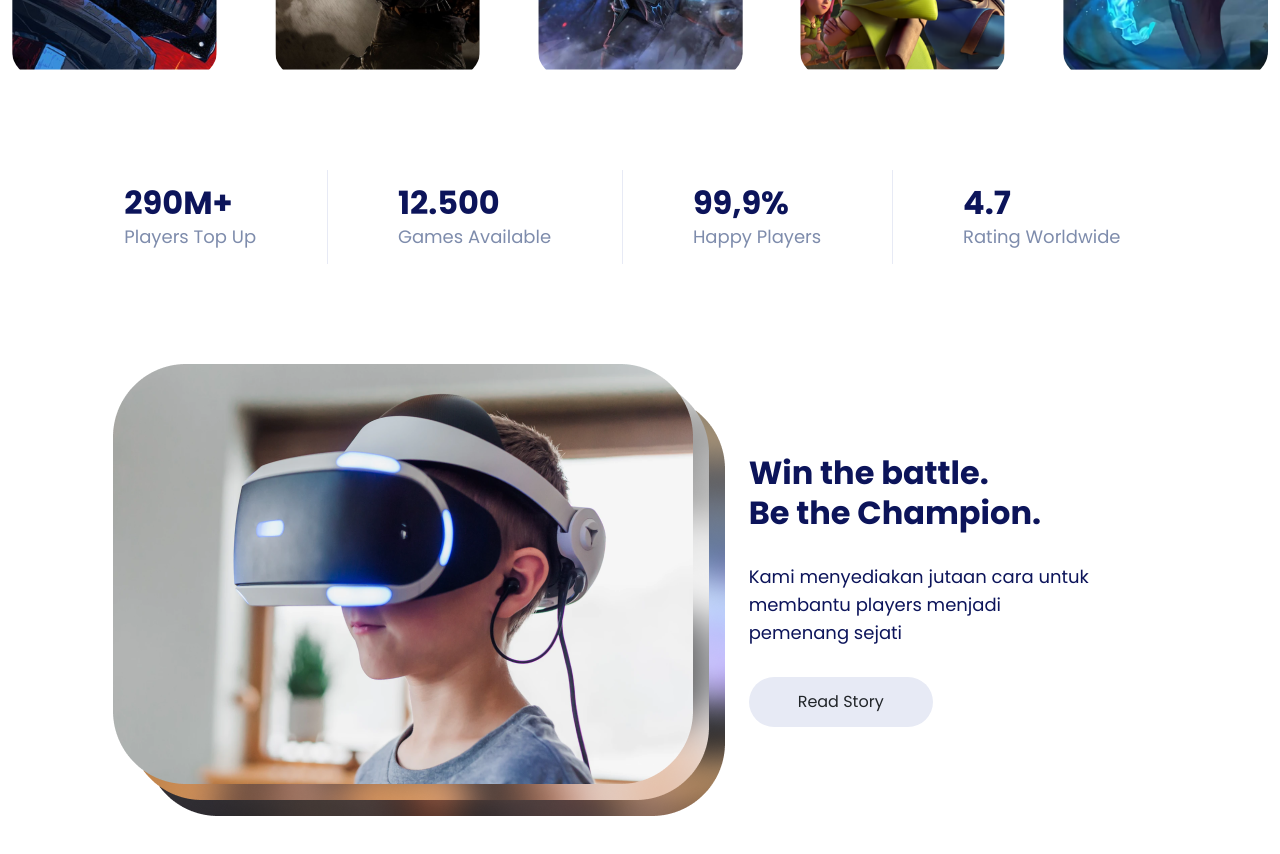
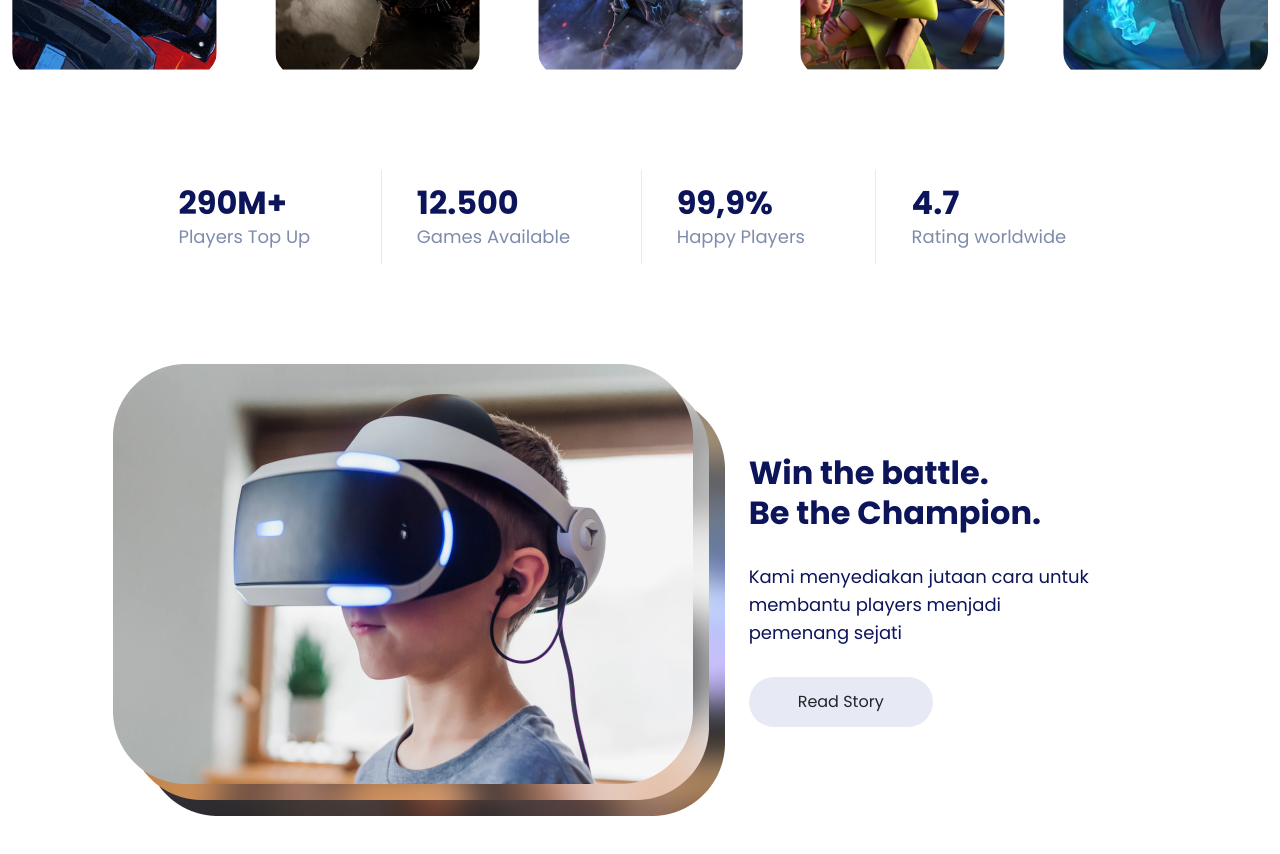
Before and after one commit to moehzi/topup-voucher-game-website, a Next.js app: page / in a window 1280 px wide. Shown: the part 1520-2374 px from the top of the page. Built offline with nearby package versions, Linux system fonts and the light colour scheme.

Commit message:
refactor: refactor reached component

```diff
--- /dev/null
+++ b/components/molecules/ReachItem/index.tsx
@@ -0,0 +1,35 @@
+interface ReachItemProps {
+  title: string;
+  category: string;
+}
+
+export default function ReachItem({ title, category }: ReachItemProps) {
+  return (
+    // eslint-disable-next-line react/jsx-no-useless-fragment
+    <>
+      {title === '4.7' ? (
+        <div className="me-lg-35">
+          <p className="text-4xl text-lg-start text-center color-palette-1 fw-bold m-0">
+            {title}
+          </p>
+          <p className="text-lg text-lg-start text-center color-palette-2 m-0">
+            {category}
+          </p>
+        </div>
+      ) : (
+        <>
+          <div className="me-lg-35">
+            <p className="text-4xl text-lg-start text-center color-palette-1 fw-bold m-0">
+              {title}
+            </p>
+            <p className="text-lg text-lg-start text-center color-palette-2 m-0">
+              {category}
+            </p>
+          </div>
+          <div className="vertical-line me-lg-35 ms-lg-35 d-lg-block d-none" />
+          <div className="horizontal-line mt-6 mb-6 me-lg-35 ms-lg-35 d-lg-none d-block" />
+        </>
+      )}
+    </>
+  );
+}
--- /dev/null
+++ b/components/organisms/Reached/index.tsx
@@ -0,0 +1,16 @@
+import ReachItem from '../../molecules/ReachItem';
+
+export default function Reached() {
+  return (
+    <section className="reached pt-50 pb-50">
+      <div className="container-fluid">
+        <div className="d-flex flex-lg-row flex-column align-items-center justify-content-center gap-lg-0 gap-4">
+          <ReachItem title="290M+" category="Players Top Up" />
+          <ReachItem title="12.500" category="Games Available" />
+          <ReachItem title="99,9%" category="Happy Players" />
+          <ReachItem title="4.7" category="Rating worldwide" />
+        </div>
+      </div>
+    </section>
+  );
+}
--- a/pages/index.tsx
+++ b/pages/index.tsx
@@ -4,6 +4,7 @@ import Navbar from '../components/organisms/Navbar';
 import Mainbanner from '../components/organisms/MainBanner';
 import TransactionStep from '../components/organisms/TransactionStep';
 import FeaturedGame from '../components/organisms/FeaturedGame';
+import Reached from '../components/organisms/Reached';
 
 function Home() {
   useEffect(() => {
@@ -15,51 +16,7 @@ function Home() {
       <Mainbanner />
       <TransactionStep />
       <FeaturedGame />
-      <section className="reached pt-50 pb-50">
-        <div className="container-fluid">
-          <div className="d-flex flex-lg-row flex-column align-items-center justify-content-center gap-lg-0 gap-4">
-            <div className="me-lg-35">
-              <p className="text-4xl text-lg-start text-center color-palette-1 fw-bold m-0">
-                290M+
-              </p>
-              <p className="text-lg text-lg-start text-center color-palette-2 m-0">
-                Players Top Up
-              </p>
-            </div>
-            <div className="vertical-line me-lg-35 ms-lg-35 d-lg-block d-none" />
-            <div className="horizontal-line mt-6 mb-6 me-lg-35 ms-lg-35 d-lg-none d-block" />
-            <div className="me-lg-35 ms-lg-35">
-              <p className="text-4xl text-lg-start text-center color-palette-1 fw-bold m-0">
-                12.500
-              </p>
-              <p className="text-lg text-lg-start text-center color-palette-2 m-0">
-                Games Available
-              </p>
-            </div>
-            <div className="horizontal-line mt-6 mb-6 me-lg-35 ms-lg-35 d-lg-none d-block" />
-            <div className="vertical-line me-lg-35 ms-lg-35 d-lg-block d-none" />
-            <div className="me-lg-35 ms-lg-35">
-              <p className="text-4xl text-lg-start text-center color-palette-1 fw-bold m-0">
-                99,9%
-              </p>
-              <p className="text-lg text-lg-start text-center color-palette-2 m-0">
-                Happy Players
-              </p>
-            </div>
-            <div className="horizontal-line mt-6 mb-6 me-lg-35 ms-lg-35 d-lg-none d-block" />
-            <div className="vertical-line me-lg-35 ms-lg-35 d-lg-block d-none" />
-            <div className="me-lg-35 ms-lg-35">
-              <p className="text-4xl text-lg-start text-center color-palette-1 fw-bold m-0">
-                4.7
-              </p>
-              <p className="text-lg text-lg-start text-center color-palette-2 m-0">
-                Rating Worldwide
-              </p>
-            </div>
-          </div>
-        </div>
-      </section>
-
+      <Reached />
       <section className="story pt-50 pb-50">
         <div className="container-xxl container-fluid">
           <div className="row align-items-center px-lg-5 mx-auto gap-lg-0 gap-4">
```
